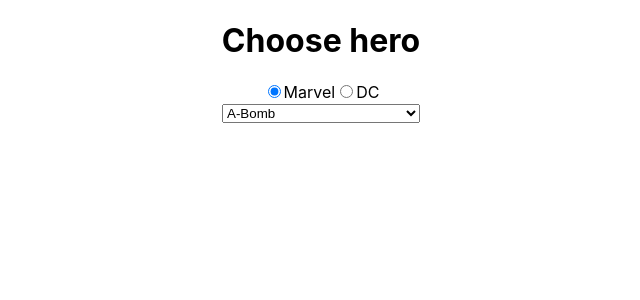
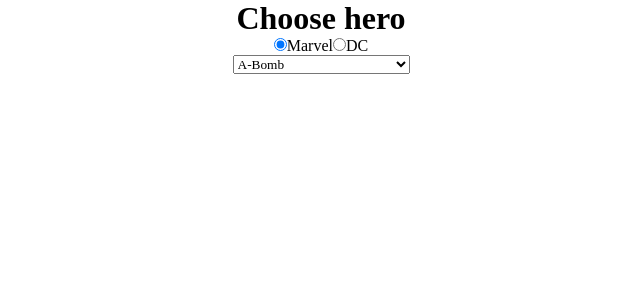
Before and after one commit to wilni/super-battles, a React (Create React App) app: page / in a window 1280 px wide. Shown: the top 300 px of the page, without its empty margins (319-959 px from the left). Built offline with nearby package versions, Linux system fonts and the light colour scheme.

Commit message:
added fonts

```diff
--- a/src/App.scss
+++ b/src/App.scss
@@ -1,38 +1,10 @@
+* {
+  padding: 0;
+  margin: 0;
+  box-sizing: border-box;
+  font-family: Bangers;
+}
+
 .App {
   text-align: center;
 }
-
-.App-logo {
-  height: 40vmin;
-  pointer-events: none;
-}
-
-@media (prefers-reduced-motion: no-preference) {
-  .App-logo {
-    animation: App-logo-spin infinite 20s linear;
-  }
-}
-
-.App-header {
-  background-color: #282c34;
-  min-height: 100vh;
-  display: flex;
-  flex-direction: column;
-  align-items: center;
-  justify-content: center;
-  font-size: calc(10px + 2vmin);
-  color: white;
-}
-
-.App-link {
-  color: #61dafb;
-}
-
-@keyframes App-logo-spin {
-  from {
-    transform: rotate(0deg);
-  }
-  to {
-    transform: rotate(360deg);
-  }
-}
--- /dev/null
+++ b/src/partials/_fonts.scss
@@ -0,0 +1,18 @@
+
+$page-header: 4.2rem;
+$section-header: 2.75rem;
+$subheader: 1.5rem;
+$copy: 1.1rem;
+$button: 0.9rem;
+
+@font-face {
+    font-family: "Bangers";
+    src: url('./assets/fonts/Bangers-Regular.ttf');
+    font-weight: 400;
+}
+
+@font-face {
+    font-family: "Audiowide";
+    src: url('./assets/fonts/Audiowide-Regular.ttf');
+    font-weight: 400;
+}
```
Also changed, not shown: src/App.js (+0 -18 lines), src/assets/fonts/Audiowide-Regular.ttf (added), src/assets/fonts/Bangers-Regular.ttf (added).
